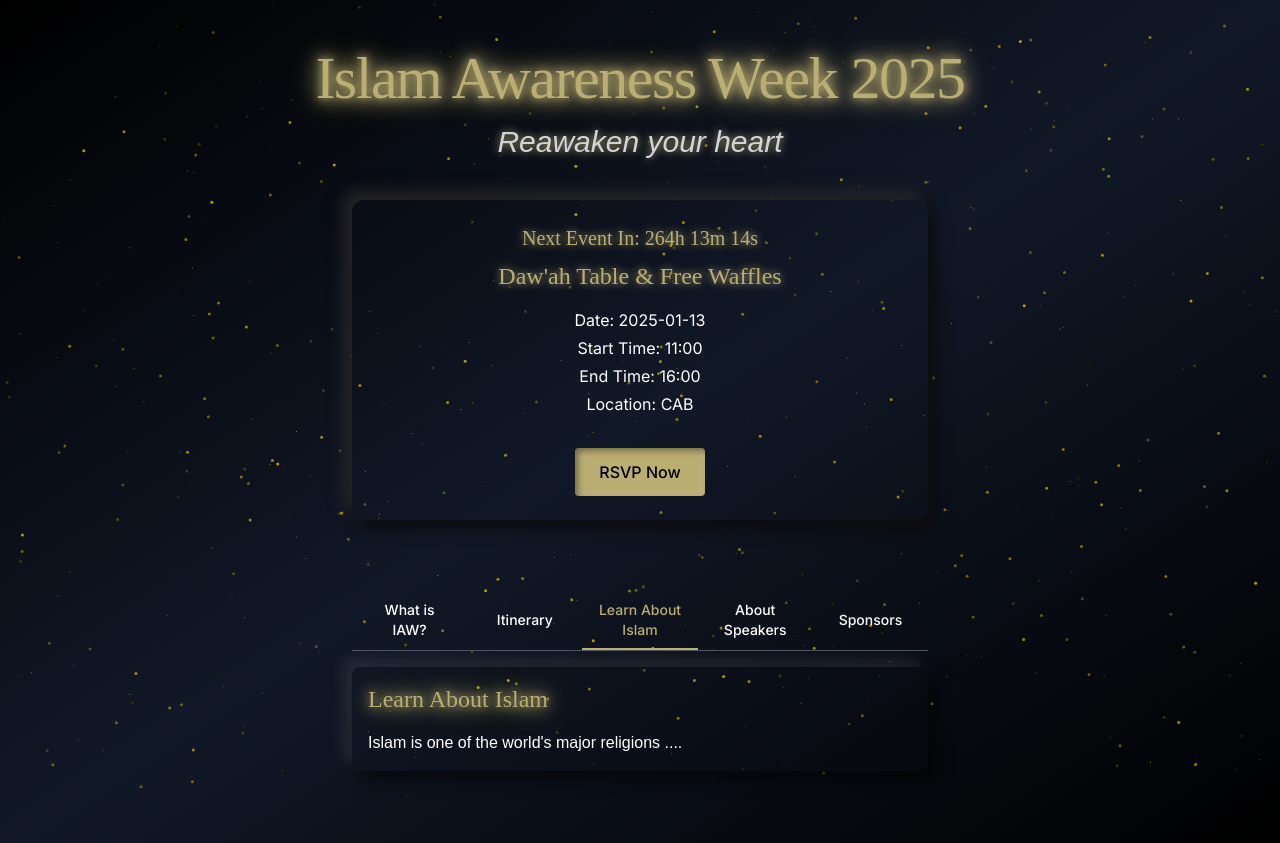
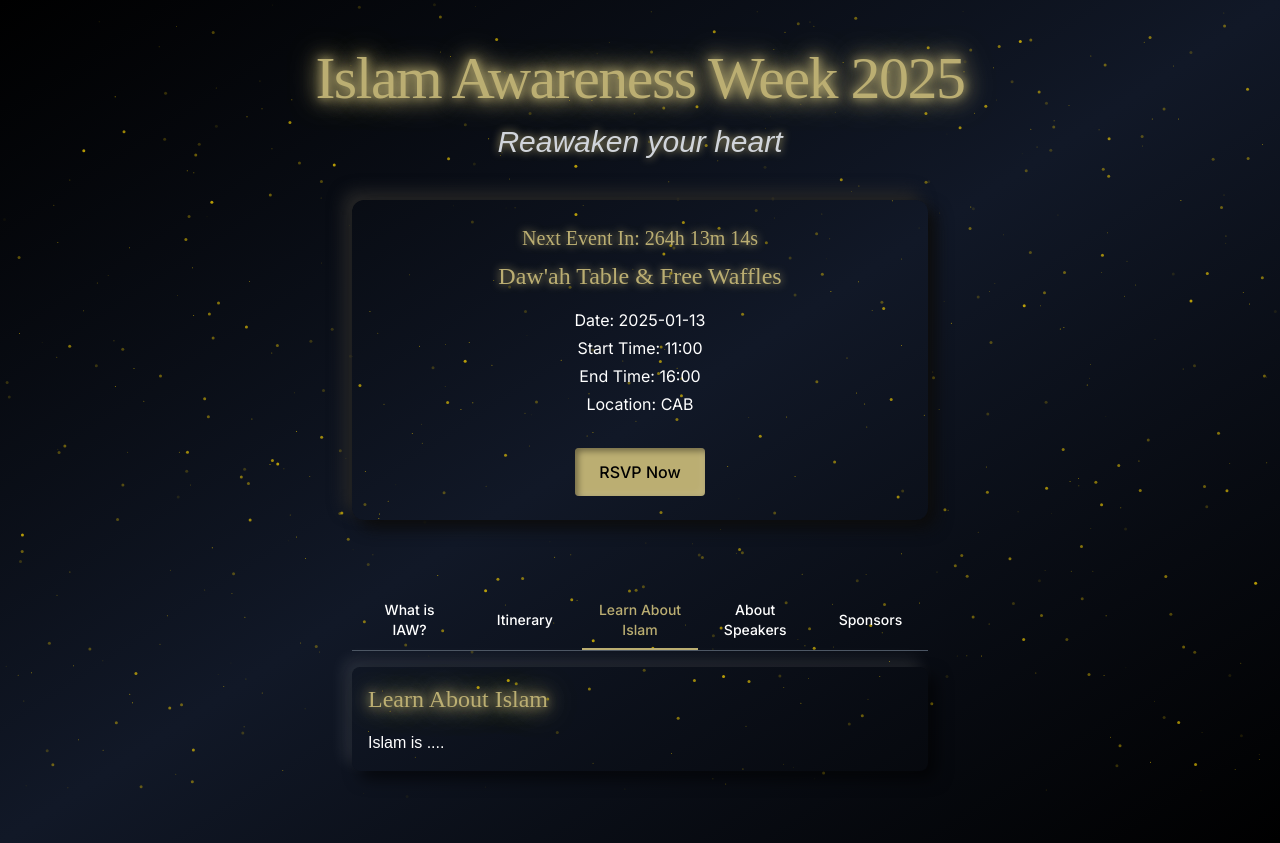
Before and after one commit to Donutboy2003/iaw2025, a Next.js app: page / in a window 1280 px wide. Both pictures are taken after a click on the button "Learn About Islam". Built offline with nearby package versions, Linux system fonts and the light colour scheme.

Commit message:
Update TabCard.tsx

```diff
--- a/app/components/TabCard.tsx
+++ b/app/components/TabCard.tsx
@@ -77,7 +77,7 @@ const TabCard: React.FC<TabCardProps> = ({ events }) => {
         <div className="space-y-4">
           <h2 className="text-2xl font-baskervville glow-text">Learn About Islam</h2>
           <p className="font-poppins">
-            Islam is one of the world's major religions ....
+            Islam is ....
           </p>
         </div>
       ),
```
